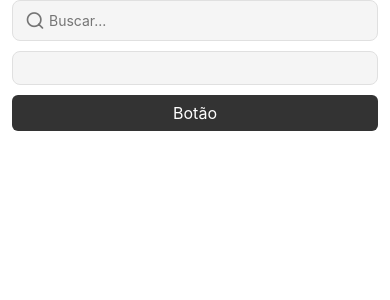
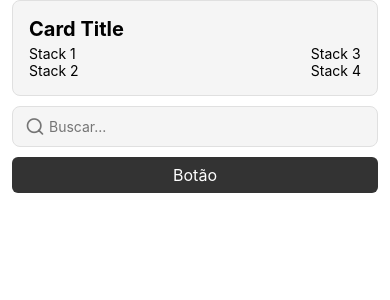
Before and after one commit to RNoleto/todo, a React Native app: screen / in a window 390 px wide. Shown: the top 300 px of the page. Built offline with nearby package versions, Linux system fonts and the light colour scheme.

Commit message:
:skull: Feat: Criação do esqueleto do componente StatsCard com informações que serão utilizadas no Card

```diff
--- a/App.tsx
+++ b/App.tsx
@@ -7,22 +7,22 @@ import { SafeAreaProvider, SafeAreaView } from 'react-native-safe-area-context';
 
 import Button from './src/components/Button';
 import Input from './src/components/Input';
-import Card from './src/components/Card';
 
-import { COLORS } from './src/constants/themes';
+import { COLORS, PADDINGS } from './src/constants/themes';
+import StatsCard from './src/components/StatsCard';
 
 export default function App() {
   return (
     <SafeAreaProvider>
       <SafeAreaView style={styles.container}>
 
+        <StatsCard />
+
         <Input
           iconLib={Feather}
           iconName='search'
           placeholder='Buscar...'
         />
-
-        <Card variant='default' />
 
         <Button />
         <StatusBar style="auto" />
@@ -36,6 +36,6 @@ const styles = StyleSheet.create({
     flex: 1,
     gap:10,
     backgroundColor: COLORS.background,
-    paddingHorizontal:12,
+    paddingHorizontal:PADDINGS.lg,
   },
 });
--- /dev/null
+++ b/src/components/StatsCard/index.tsx
@@ -0,0 +1,27 @@
+import React from "react";
+import { Text, View } from "react-native";
+import Card from '../Card';
+import { styles } from "./styles";
+
+export default function StatsCard() {
+    return (
+        <Card variant="default">
+
+            <View style={styles.header}>
+                <Text style={styles.title}>Card Title</Text>
+            </View>
+
+            <View style={styles.statsContainer}>
+                <View style={styles.statsContain}>
+                    <Text>Stack 1</Text>
+                    <Text>Stack 2</Text>
+                </View>
+
+                <View style={styles.statsContain}>
+                    <Text>Stack 3</Text>
+                    <Text>Stack 4</Text>
+                </View>
+            </View>
+        </Card>
+    )
+}
--- /dev/null
+++ b/src/components/StatsCard/styles.ts
@@ -0,0 +1,20 @@
+import { StyleSheet } from "react-native";
+import { FONT_SIZES } from "../../constants/themes";
+
+export const styles =StyleSheet.create({
+    header:{
+        flexDirection:'row',
+        marginBottom:4,
+    },
+    title:{
+        fontSize:FONT_SIZES.lg,
+        fontWeight:"bold",
+    },
+    statsContainer:{
+        flexDirection:'row',
+        justifyContent:'space-between',
+    },
+    statsContain:{
+
+    }
+})
```
